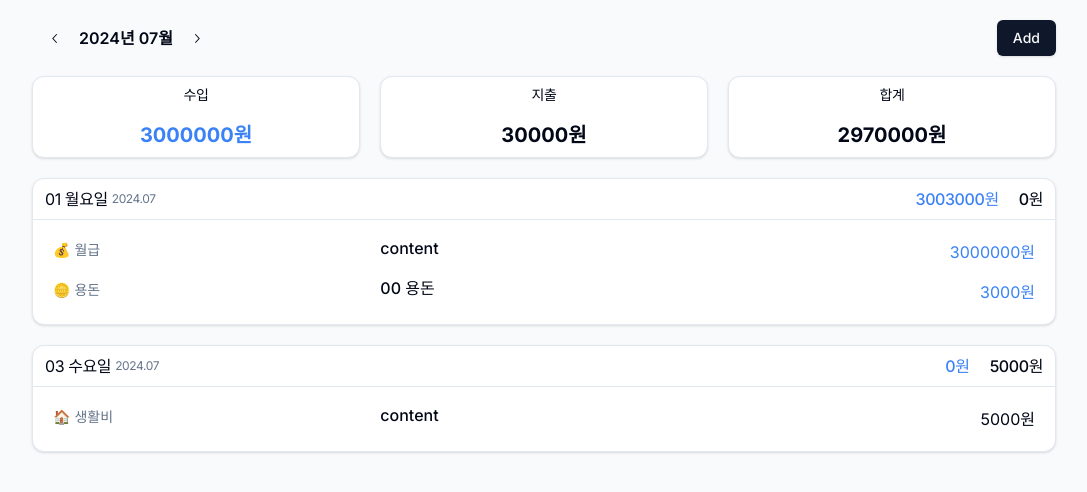
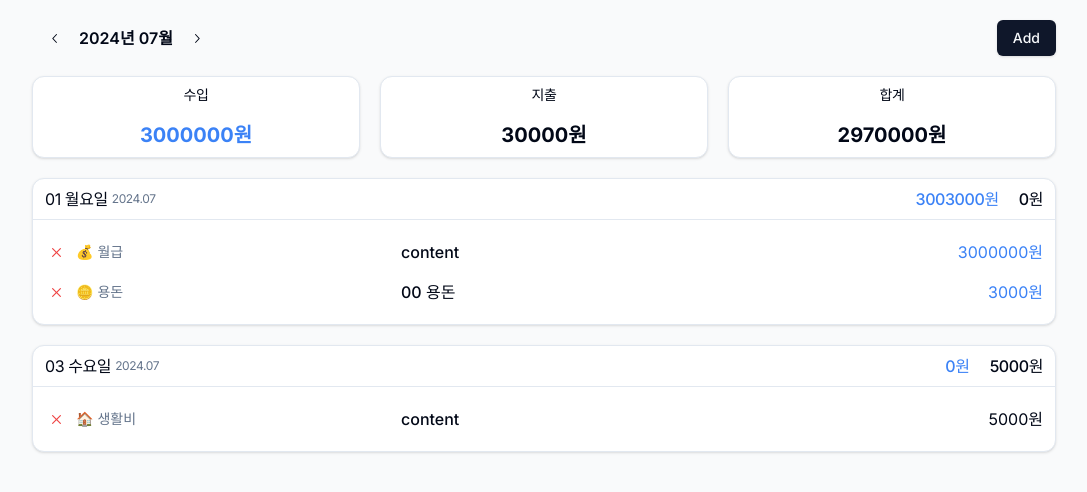
Before and after one commit to suhyeoonn/react-account-book, a Next.js app: page / in a window 1280 px wide. Shown: the top 492 px of the page, without its empty margins (96-1183 px from the left). Built offline with nearby package versions, Linux system fonts and the light colour scheme.

Commit message:
💄 거래내역 삭제 버튼 추가

```diff
--- a/components/transaction/transactionListItem.tsx
+++ b/components/transaction/transactionListItem.tsx
@@ -1,9 +1,13 @@
 import { getColorByType } from "@/hooks/transactionHooks";
 import { Transaction } from "@/lib/types";
+import { Cross2Icon } from "@radix-ui/react-icons";
 
 export default function TransactionListItem({ data }: { data: Transaction }) {
   return (
-    <li className="grid grid-cols-3 p-2">
+    <li className="grid grid-cols-[auto_1fr_1fr_1fr] py-2 gap-2 items-center">
+      <span className="text-destructive text-right hover:bg-destructive hover:text-white rounded p-1">
+        <Cross2Icon />
+      </span>
       <span className="text-sm text-muted-foreground">{data.category}</span>
       <span className="font-medium leading-none">{data.content}</span>
       <span className={`${getColorByType(data.type)} text-right`}>
```
